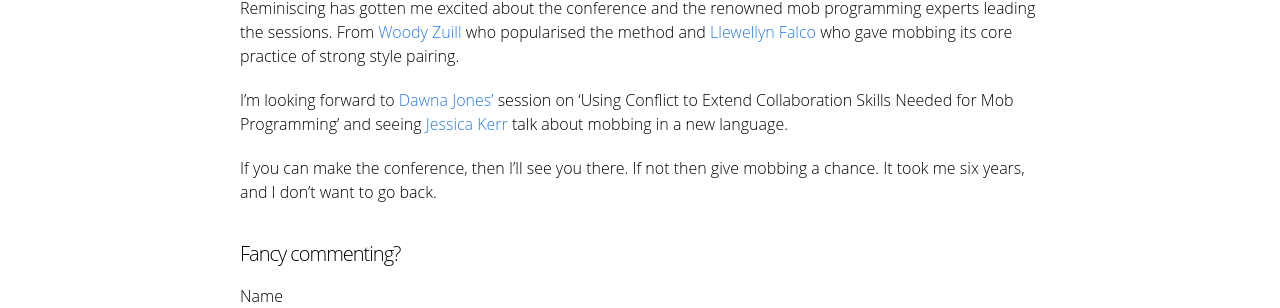
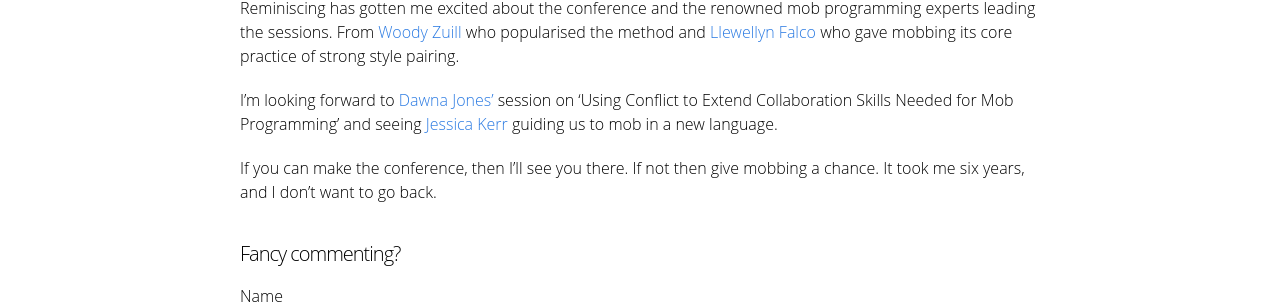
Before and after one commit to joejag/techblog, a Jekyll site: the page built from _posts/2018-02-07-how-i-learned-mobbing.md, in a window 1280 px wide and 900 px high, scrolled down 2137 px. Shown: the part 147-455 px from the top of the window. Built offline with Jekyll 4.4.1, drawn with Linux system fonts in a browser that asks for light colours.

Commit message:
workshop

```diff
--- a/_posts/2018-02-07-how-i-learned-mobbing.md
+++ b/_posts/2018-02-07-how-i-learned-mobbing.md
@@ -53,6 +53,6 @@ Eventually, the management track came calling for me, and I had to leave. But th
 
 Reminiscing has gotten me excited about the conference and the renowned mob programming experts leading the sessions. From [Woody Zuill](https://agilegamesnewengland.com/index.php/mob-programming-conference/41-session/204-facilitation-techniques) who popularised the method and [Llewellyn Falco](https://agilegamesnewengland.com/index.php/mob-programming-conference/41-session/217-test-driven-dev-in-a-mob) who gave mobbing its core practice of strong style pairing.
 
-I'm looking forward to [Dawna Jones'](https://agilegamesnewengland.com/index.php/mob-programming-conference/41-session/220-using-conflict) session on 'Using Conflict to Extend Collaboration Skills Needed for Mob Programming' and seeing [Jessica Kerr](https://agilegamesnewengland.com/index.php/mob-programming-conference/41-session/209-coding-new-world-typescript) talk about mobbing in a new language.
+I'm looking forward to [Dawna Jones'](https://agilegamesnewengland.com/index.php/mob-programming-conference/41-session/220-using-conflict) session on 'Using Conflict to Extend Collaboration Skills Needed for Mob Programming' and seeing [Jessica Kerr](https://agilegamesnewengland.com/index.php/mob-programming-conference/41-session/209-coding-new-world-typescript) guiding us to mob in a new language.
 
 If you can make the conference, then I'll see you there. If not then give mobbing a chance. It took me six years, and I don't want to go back.
```
